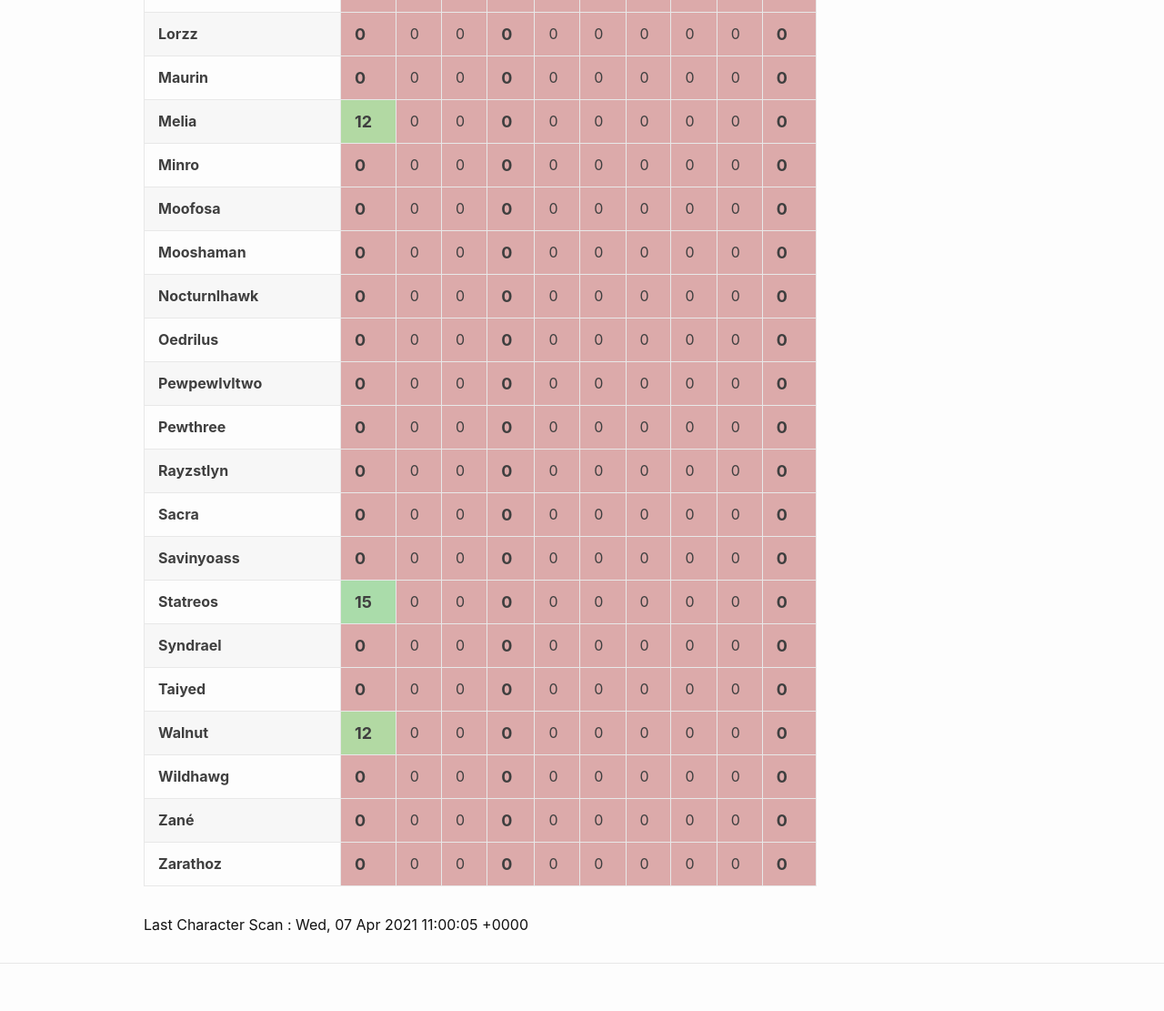
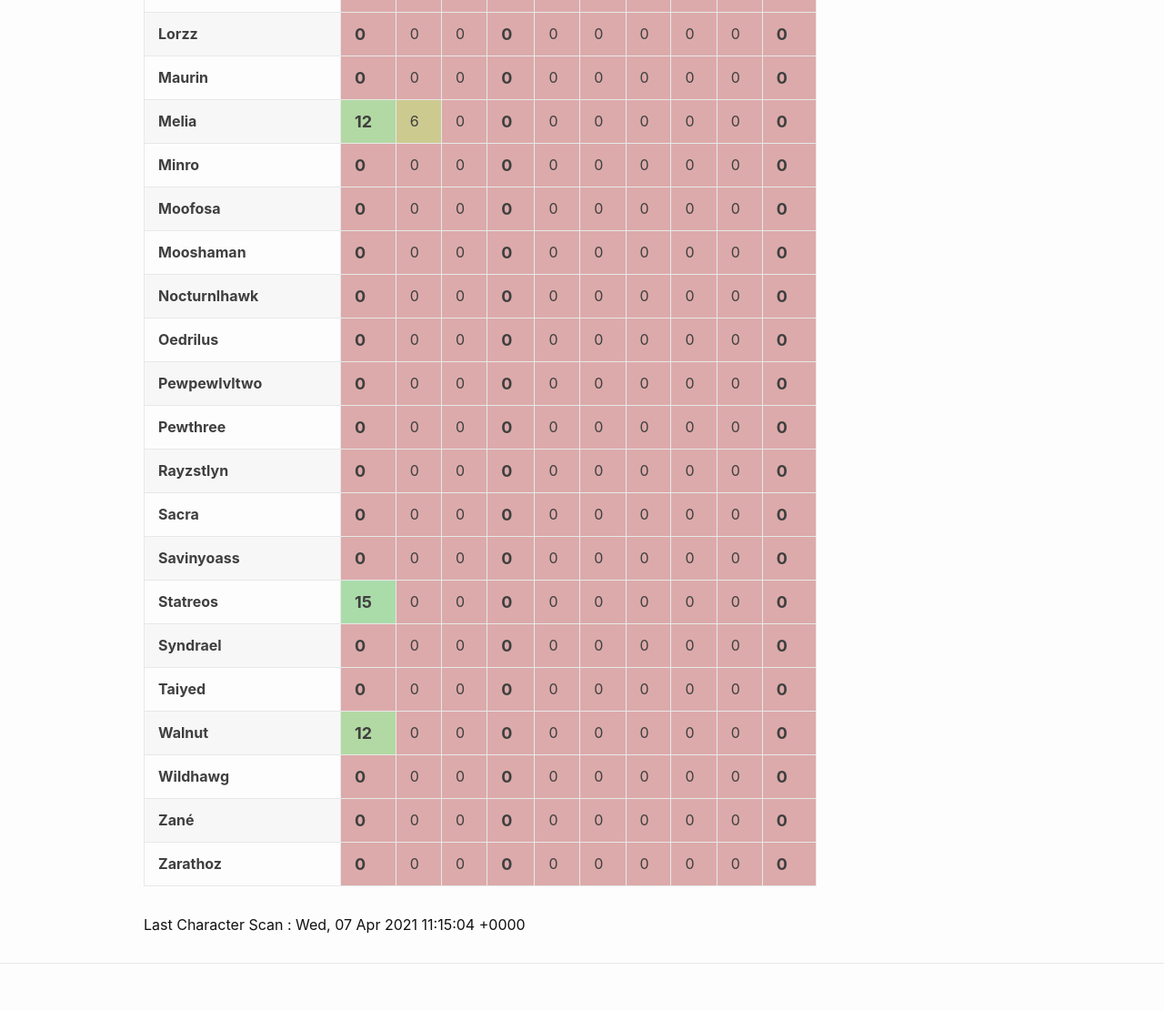
Before and after one commit to eldertribunal/keystonetracker, a Jekyll site: the page built from weekly.md, in a window 1280 px wide. Shown: the part 1141-2252 px from the top of the page at 91% size. Built offline with Jekyll 4.4.1, drawn with Linux system fonts in a browser that asks for light colours.

Commit message:
auto scan Wed Apr  7 11:15:49 UTC 2021

```diff
--- a/_data/scanned.json
+++ b/_data/scanned.json
@@ -1,3 +1,3 @@
 {
-  "timestamp": 1617793205
+  "timestamp": 1617794104
 }
--- a/_data/weekly.json
+++ b/_data/weekly.json
@@ -543,7 +543,7 @@
     "name": "Melia",
     "dungeons": [
       12,
-      0,
+      6,
       0,
       0,
       0,
```
